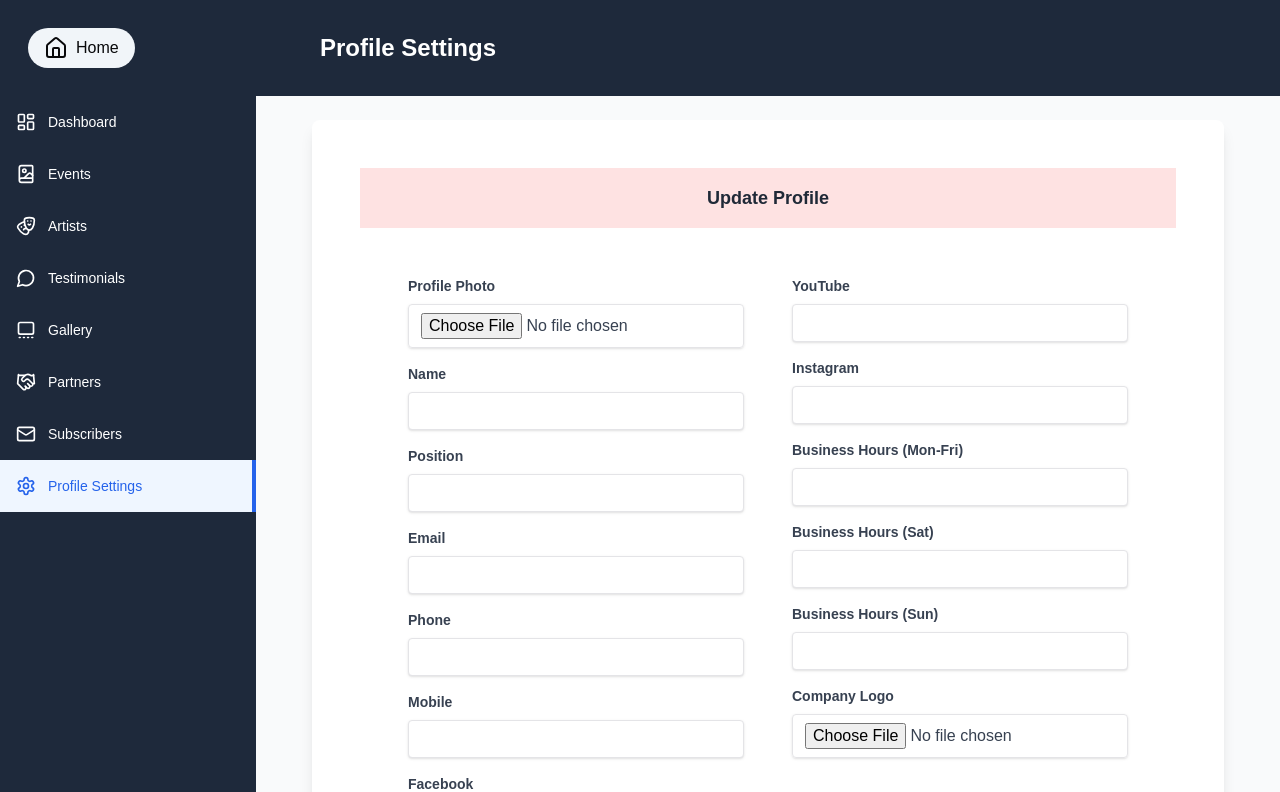
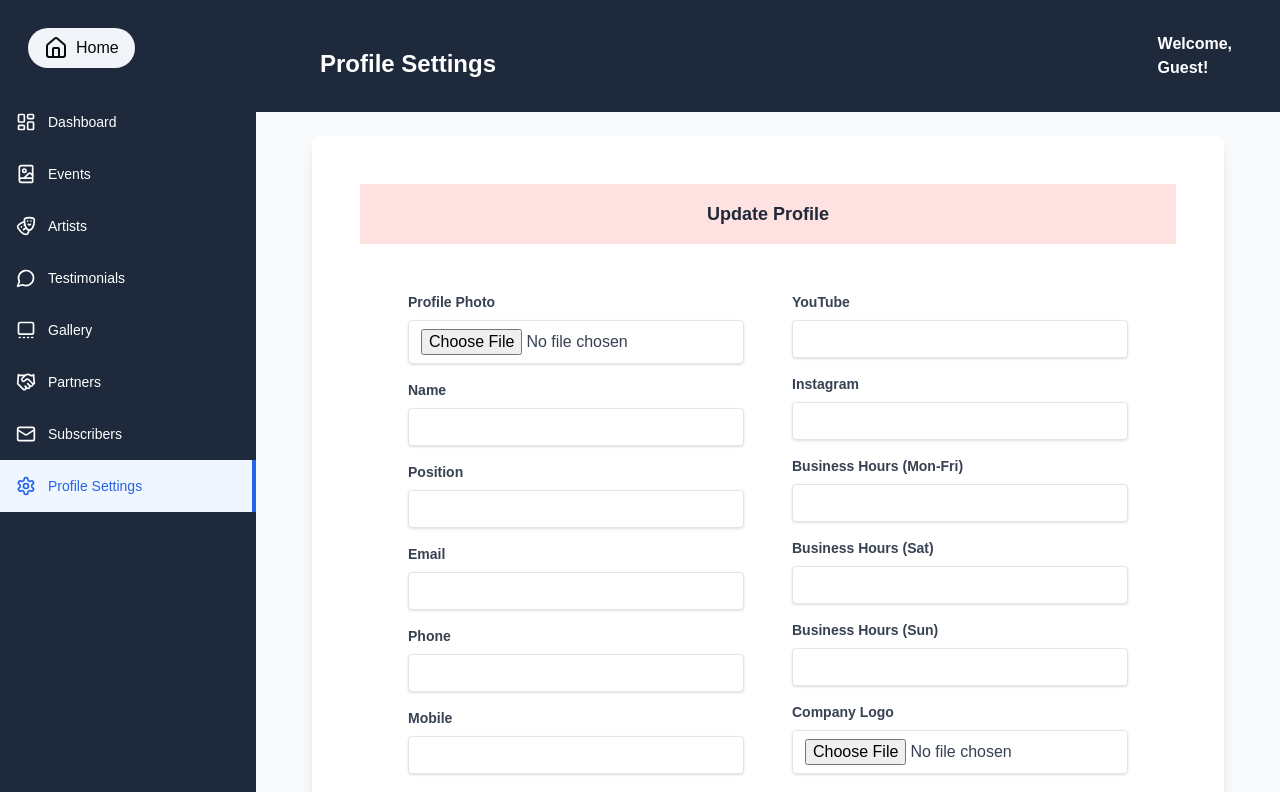
Before and after one commit to KNSEntertainment/kns, a Next.js app: page /dashboard/settings in a window 1280 px wide. Shown: the top 792 px of the page. Built offline with nearby package versions, Linux system fonts and the light colour scheme; no server answers; the database is empty.

Commit message:
Successfully integrated nextauth with jwt and session with username and password

```diff
--- a/app/api/auth/[...nextauth]/options.js
+++ b/app/api/auth/[...nextauth]/options.js
@@ -26,27 +26,27 @@ export const authOptions = {
 						console.log("No user found with this email");
 						throw new Error("No user found with this email");
 					}
-					if (!user.isVerified) {
-						console.log("Verify first");
-						throw new Error("PLease verify your email first");
-					}
+					// if (!user.isVerified) {
+					// 	console.log("Verify first");
+					// 	throw new Error("PLease verify your email first");
+					// }
 
-					const isValid = await bcrypt.compare(credentials.password, user.password);
+					const isValid = credentials.password === user.password;
+					// const isValid = await bcrypt.compare(credentials.password, user.password);
 					if (!isValid) {
 						console.log("Invalid password");
 						throw new Error("Invalid credentials");
 					}
 
-					console.log("User authenticated successfully:", user);
 					return user;
 				} catch (error) {
-					throw new Error("No user found with this email");
+					throw new Error(error.message);
 				}
 			},
 		}),
 	],
 	pages: {
-		signIn: "/auth/signin",
+		signIn: "/auth/login",
 		signOut: "/auth/logout",
 		error: "/auth/error",
 		verifyRequest: "/auth/verify-request",
--- a/app/auth/login/page.jsx
+++ b/app/auth/login/page.jsx
@@ -12,13 +12,11 @@ export default function LoginPage() {
 
 	const handleSubmit = async (e) => {
 		e.preventDefault();
-
 		const result = await signIn("credentials", {
 			redirect: false,
 			email,
 			password,
 		});
-
 		if (result.error) {
 			setError(result.error);
 		} else {
--- a/app/dashboard/layout.tsx
+++ b/app/dashboard/layout.tsx
@@ -4,6 +4,7 @@ import React from "react";
 import Link from "next/link";
 import { useActiveMenu } from "@/context/ActiveMenuContext";
 import { BookImage, Drama, MessageCircle, Mail, Settings, GalleryThumbnails, LayoutDashboard, Home, Handshake } from "lucide-react";
+import { useSession } from "next-auth/react";
 
 const menuItems = [
 	{ id: "dashboard", label: "Dashboard", icon: LayoutDashboard },
@@ -18,6 +19,7 @@ const menuItems = [
 
 export default function DashboardLayout({ children }: { children: React.ReactNode }) {
 	const { activeMenu, setActiveMenu } = useActiveMenu();
+	const { data: session } = useSession();
 
 	return (
 		<div className="mx-auto mb-12 flex flex-col md:flex-row">
@@ -50,16 +52,20 @@ export default function DashboardLayout({ children }: { children: React.ReactNod
 			{/* Main Content */}
 			<div className="flex-1 flex flex-col overflow-hidden">
 				{/* Header */}
-				<header className="bg-slate-800 shadow-sm">
-					<div className="flex gap-2 items-center p-8">
+				<header className="flex items-center  justify-between bg-slate-800 shadow-sm">
+					<div className="flex flex-col space-y-4 sm:flex-row sm:items-center p-8">
 						{activeMenu !== "dashboard" && (
 							<Link href="/dashboard" className="flex justify-center items-center gap-2 bg-slate-100 hover:bg-slate-200 w-fit px-4 py-2 rounded-full md:hidden">
 								<LayoutDashboard /> <p>Dashboard</p>
 							</Link>
 						)}
 
-						<h2 className="text-2xl font-semibold text-white ml-8">{menuItems.find((item) => item.id === activeMenu)?.label}</h2>
+						<h2 className="text-2xl font-semibold text-white sm:ml-8">{menuItems.find((item) => item.id === activeMenu)?.label}</h2>
 					</div>
+					<p className="text-md mr-6 md:mr-12 font-semibold text-white">
+						Welcome,
+						<br /> {session?.user?.email || "Guest"}!
+					</p>
 				</header>
 
 				{/* Content Area */}
--- a/app/layout.tsx
+++ b/app/layout.tsx
@@ -3,6 +3,7 @@ import localFont from "next/font/local";
 import "./globals.css";
 import { ActiveMenuProvider } from "@/context/ActiveMenuContext";
 import GoToTopButton from "@/components/GoToTopBottom";
+import AuthProvider from "@/context/AuthProvider";
 
 const geistSans = localFont({
 	src: "./fonts/GeistVF.woff",
@@ -27,10 +28,12 @@ export default function RootLayout({
 }>) {
 	return (
 		<html lang="en">
-			<body className={`${geistSans.variable} ${geistMono.variable} antialiased`}>
-				<ActiveMenuProvider>{children}</ActiveMenuProvider>
-				<GoToTopButton />
-			</body>
+			<AuthProvider>
+				<body className={`${geistSans.variable} ${geistMono.variable} antialiased`}>
+					<ActiveMenuProvider>{children}</ActiveMenuProvider>
+					<GoToTopButton />
+				</body>
+			</AuthProvider>
 		</html>
 	);
 }
--- /dev/null
+++ b/context/AuthProvider.tsx
@@ -0,0 +1,7 @@
+"use client";
+
+import { SessionProvider } from "next-auth/react";
+
+export default function AuthProvider({ children }: { children: React.ReactNode }) {
+	return <SessionProvider>{children}</SessionProvider>;
+}
```
